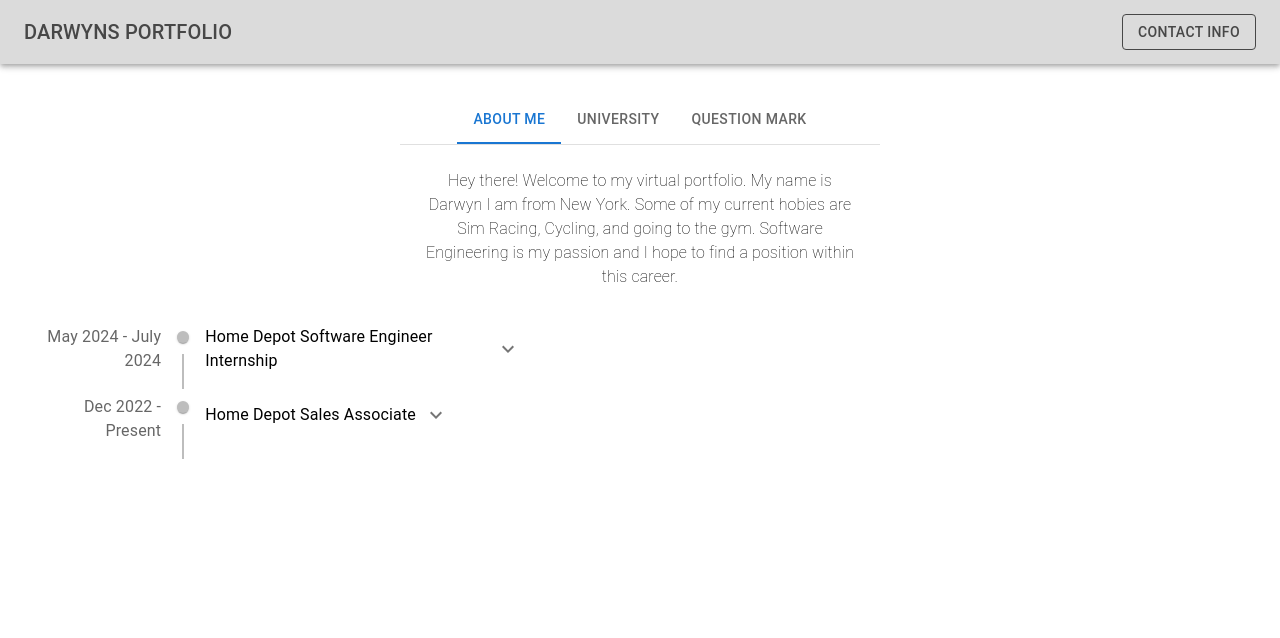
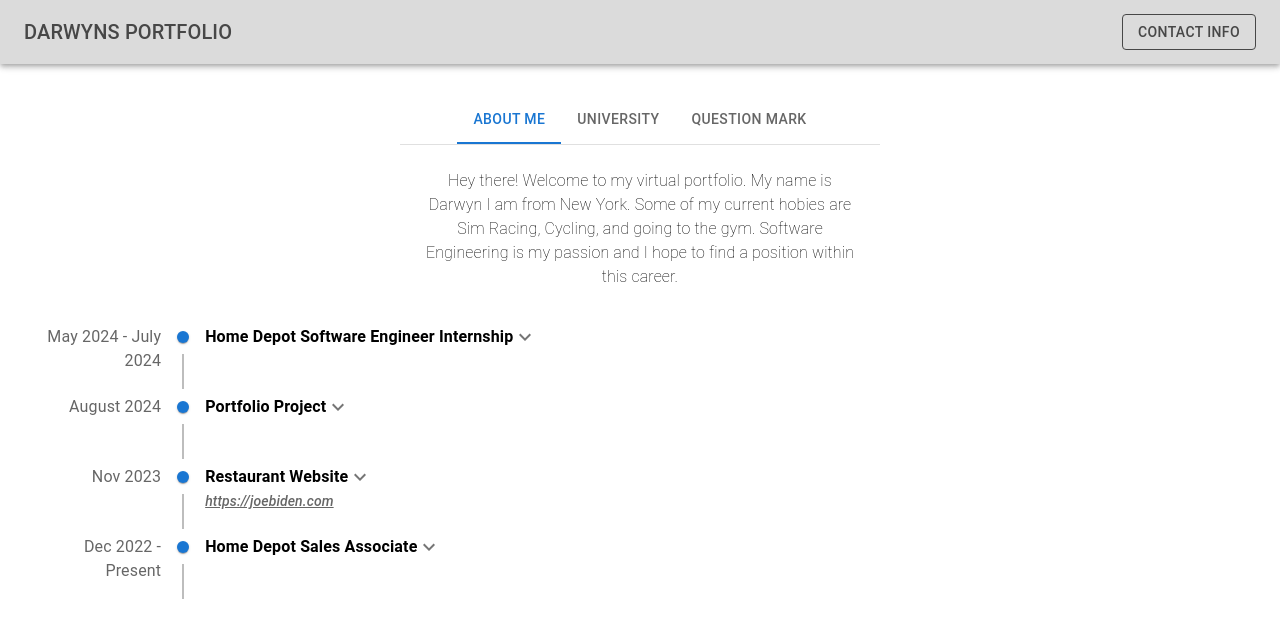
Before and after one commit to DarwynVE/darwyns-portfolio, a Next.js app: page / in a window 1280 px wide. Shown: the top 638 px of the page. Built offline with nearby package versions, Linux system fonts and the light colour scheme.

Commit message:
Added experiences

```diff
--- a/src/components/experiences/experiences.tsx
+++ b/src/components/experiences/experiences.tsx
@@ -7,8 +7,27 @@ import ExpandLessIcon from '@mui/icons-material/ExpandLess';
 import React, { useState } from 'react';
 
 const timelineData = [
-    { time: 'May 2024 - July 2024', title: 'Home Depot Software Engineer Internship', details: 'During this internship me and 3 other associates were able to create and deploy a scalable application for thousands of associates to use within the company. Using products such as GCP Firestore we established cloud connectivity for data storage. We also allowed live collaboration between associates. While working, I leveraged knowledge in Full Stack Web Development, REST API\'s, Git, REACT, Vitest, Node, GCP and Docker.' },
-    { time: 'Dec 2022 - Present', title: 'Home Depot Sales Associate', details: 'Detailed information about coding goes here. You can add more text, images, or any other content you need.' },
+    {
+        time: 'May 2024 - July 2024',
+        title: 'Home Depot Software Engineer Internship',
+        details: 'During this internship me and 3 other associates were able to create and deploy a scalable application for thousands of associates to use within the company. Using products such as GCP Firestore we established cloud connectivity for data storage. We also allowed live collaboration between associates. While working, I leveraged knowledge in Full Stack Web Development, REST API\'s, Git, REACT, Vitest, Node, GCP and Docker.'
+    },
+    {
+        time: 'August 2024',
+        title: 'Portfolio Project',
+        details: 'Suprise! You are currently on this project.'
+    },
+    {
+        time: 'Nov 2023',
+        title: 'Restaurant Website',
+        subheader: 'https://joebiden.com',
+        details: 'This was the first ever project I really worked on. It\'s a bit outdated now but during the creation I learned how REACT really works when it comes to things such as the Router or the use of components. This website is also hosted on a personal server I built using Ubuntu with NGINX Proxy Manager and Cloudflare as protection. I also learned how to use CSS to style the website and make it look more appealing.'
+    },
+    {
+        time: 'Dec 2022 - Present',
+        title: 'Home Depot Sales Associate',
+        details: 'As a sales associate I learned how to have meaningful and productive conversations with people. This job allowed me to get out of my comfort zone and learn how to work with others while working on my communication skills.'
+    },
     // Add more items as needed
 ];
 
@@ -18,6 +37,7 @@ export default function Experiences() {
     const handleExpandClick = (index: number) => {
         setExpanded(expanded.map((exp, i) => (i === index ? !exp : exp)));
     };
+    //TODO: SEPERATE WORK EXPERIENCES FROM PROJECTS IT LOOKS GOOFY
     return (
         <Box sx={{ width: '35em' }}>
             <Timeline
@@ -33,19 +53,30 @@ export default function Experiences() {
                             {item.time}
                         </TimelineOppositeContent>
                         <TimelineSeparator>
-                            <TimelineDot />
+                            <TimelineDot color='primary' />
                             <TimelineConnector />
                         </TimelineSeparator>
                         <TimelineContent>
-                            <Box display="flex" alignItems="center">
-                                {item.title}
+                            <Box display="flex">
                                 <IconButton
                                     aria-label="expand"
+                                    sx={{ padding: 0 }}
                                     onClick={() => handleExpandClick(index)}
                                 >
+                                    <Typography
+                                        sx={{ fontWeight: 'bold', color: 'black' }}
+                                    >{item.title}</Typography>
                                     {expanded[index] ? <ExpandLessIcon /> : <ExpandMoreIcon />}
                                 </IconButton>
                             </Box>
+                            <Typography
+                                component='a'
+                                href={item.subheader}
+                                target='_blank'
+                                variant="subtitle2"
+                                color="textSecondary"
+                                sx={{ fontStyle: 'italic' }}
+                            >{item.subheader}</Typography>
                             <Collapse in={expanded[index]} timeout="auto" unmountOnExit>
                                 <Box mt={2}>
                                     <Typography variant="body2">
```
